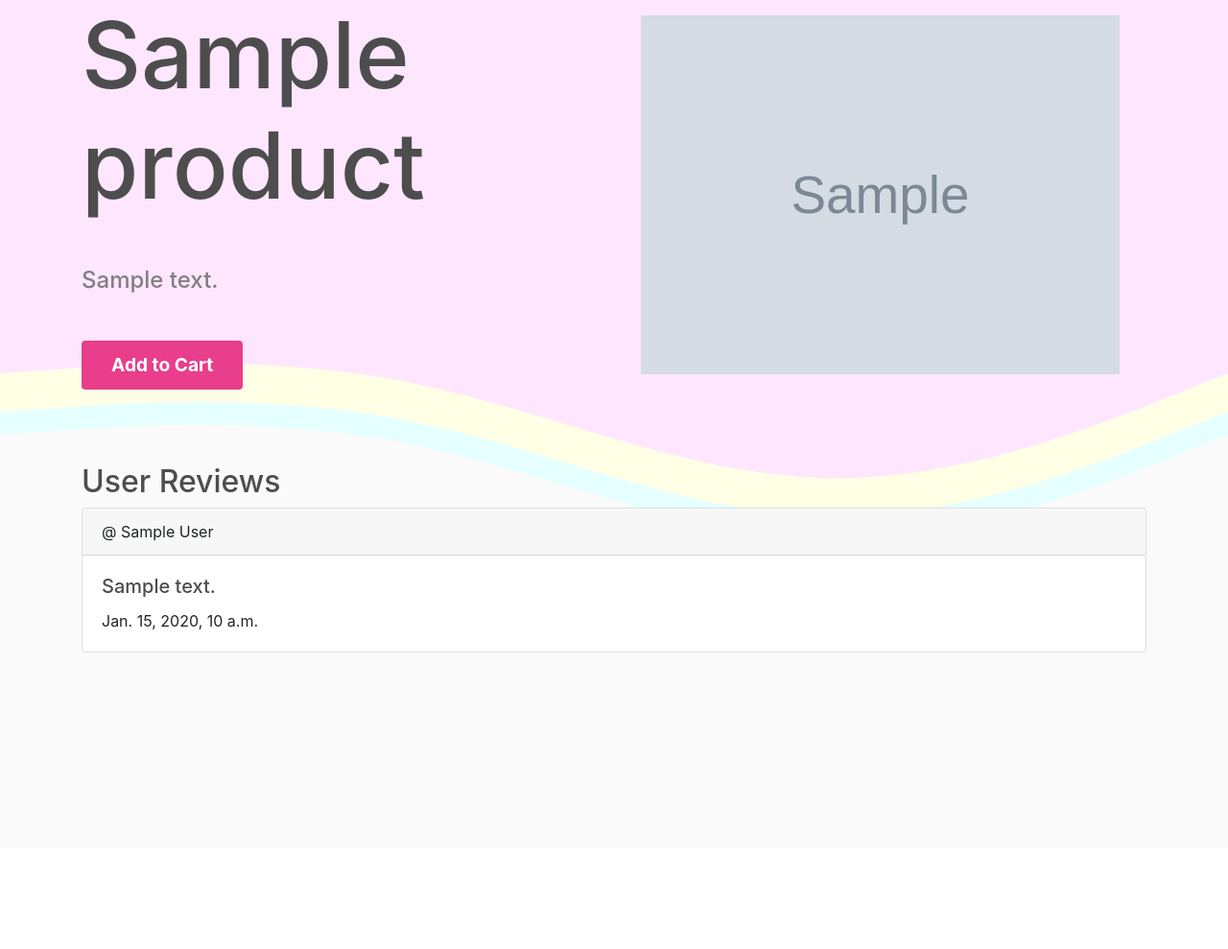
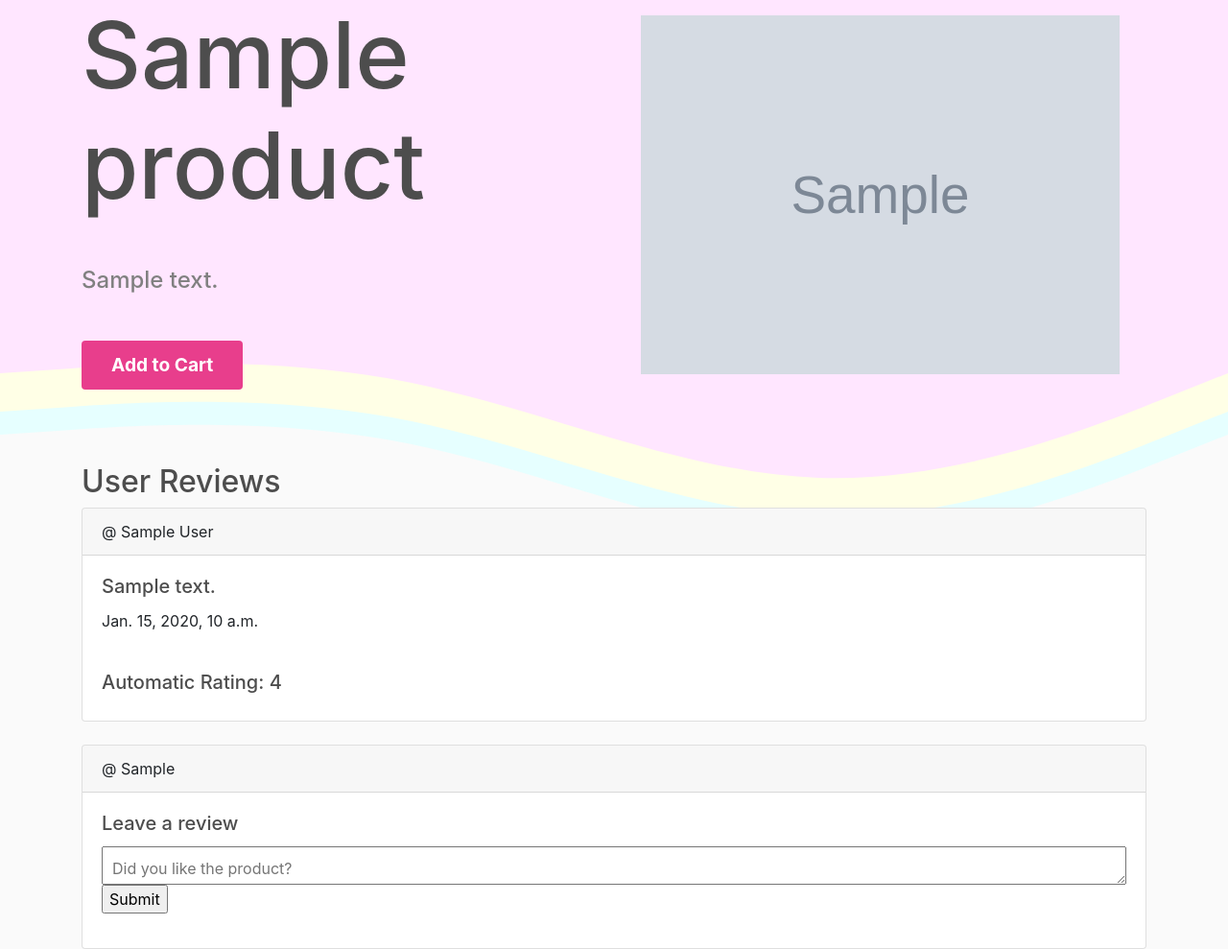
Before and after one commit to Awsaf780/django-ecommerce-299, a Django app: a page that uses store/templates/store/view_product.html in a window 1280 px wide. Shown: the part 148-1137 px from the top of the page at 96% size. Before the commit the page ends 828 px from the top, so only its background shows below. Run offline with Django 3.2, Linux system fonts and the light colour scheme; a user stored in the database is signed in; tables that the repository leaves empty hold one stand-in row (values such as "Sample post"); grey boxes marked "Sample" are stand-in pictures; parts of the project's set-up code (start-up, migrations or seed data) failed here and were passed over.

Commit message:
create auto rating of reviews

```diff
--- a/store/forms.py
+++ b/store/forms.py
@@ -2,8 +2,15 @@ from django.forms import ModelForm
 from django.contrib.auth.forms import UserCreationForm
 from django.contrib.auth.models import User
 from django import forms
+from .models import Sentiment
+
 
 class CreateUserForm(UserCreationForm):
     class Meta:
         model = User
         fields = ['first_name', 'last_name', 'username', 'email', 'password1', 'password2']
+
+class SentimentForm(ModelForm):
+    class Meta:
+        model = Sentiment
+        fields = ['review']
--- a/store/templates/store/view_product.html
+++ b/store/templates/store/view_product.html
@@ -48,6 +48,11 @@
         z-index: 5;
         height: 50%;
         opacity: 0.5;
+    }
+    .comment-box{
+        padding: 10px;
+        height: 5vh;
+        width: 100%;
     }
 
 
@@ -104,11 +109,29 @@
     </div>
     <div class="card-body">
     <h5 class="card-title">{{review.review}}</h5>
-    <p class="card-text">{{review.date_added}}</p>
+    <p class="card-text">{{review.date_added}}</p><br>
+    <h5>Automatic Rating: <bold>{{review.rating|floatformat:0}}</bold></h5>
     </div>
     </div>
         <br>
 {% endfor %}
+
+<div class="card">
+<div class="card-header">
+@ {{user.first_name}}
+</div>
+<div class="card-body">
+<h5 class="card-title">Leave a review</h5>
+
+    <form action="" method="post">
+        {%csrf_token%}
+        {{form.review}}
+        <input type="submit" name="Submit">
+    </form>
+
+
+</div>
+</div>
 
     </div>
 
@@ -116,6 +139,11 @@
 </div>
 
 
+<script>
+    var x = document.getElementById('id_review');
+    x.classList.add('comment-box');
+    x.placeholder = "Did you like the product? "
+</script>
 
 
 <!--<img src="{{product.imageURL}}" alt="" style="height: 400px">-->
--- a/store/views.py
+++ b/store/views.py
@@ -3,7 +3,7 @@ from django.http import JsonResponse
 import json
 import datetime
 from django.contrib.auth.forms import UserCreationForm
-from .forms import CreateUserForm
+from .forms import CreateUserForm, SentimentForm
 from . models import *
 from .utils import *
 
@@ -16,10 +16,30 @@ from django.contrib.auth.decorators import login_required
 
 def view_product(request, slug):
     context = {}
+    product = Product.objects.get(slug=slug)
 
-    product = Product.objects.get(slug=slug)
+    form = SentimentForm()
+
+    if request.method == 'POST':
+        form = SentimentForm(request.POST)
+        if form.is_valid():
+            review = form.cleaned_data.get('review')
+            customer = Customer.objects.get(user=request.user)
+
+            score = sentiment_analyse(review)
+            rating = sentiment_score_to_rating(score)
+
+            Sentiment.objects.create(
+                customer=customer,
+                product=product,
+                review=review,
+                score=score,
+                rating=rating
+            )
+            form = SentimentForm()
+
     reviews = Sentiment.objects.filter(product=product)
-    context = {'product': product, 'reviews': reviews}
+    context = {'product': product, 'reviews': reviews, 'form': form}
 
     return render(request, 'store/view_product.html', context)
 
@@ -176,3 +196,82 @@ def processOrder(request):
 def dashboard(request):
     context = {}
     return render(request, 'store/dashboard.html', context)
+
+
+
+############ All custom Functions
+from nltk.sentiment.vader import SentimentIntensityAnalyzer
+from nltk.tokenize import word_tokenize
+from nltk.corpus import stopwords
+
+
+
+stopword_list = stopwords.words('english')
+
+# stopword_list.append('die')
+stopword_list.append('carbonara')
+stopword_list.append('cheese')
+stopword_list.append('ramen')
+stopword_list.append('stew')
+stopword_list.append("'ve")
+
+
+def list_to_string(word_list):
+    sentence = ""
+    for word in word_list:
+        sentence += "{} ".format(word)
+
+    return sentence
+
+def sentiment_analyse(text):
+    text = text.lower()
+
+    text = word_tokenize(text, "english")
+
+    final_words = []
+    for word in text:
+        if word not in stopword_list:
+            final_words.append(word)
+
+    text = list_to_string(final_words)
+
+    score = SentimentIntensityAnalyzer().polarity_scores(text)
+    neg = score['neg']
+    pos = score['pos']
+    neu = score['neu']
+
+    if pos > neg:
+        result = pos
+    elif pos < neg:
+        result = neg*-1
+    else:
+        result = neu*0
+
+    return result
+
+
+def sentiment_score_to_rating(score):
+    rating_1 = -0.6
+    rating_2 = -0.2
+    rating_4 = 0.2
+    rating_5 = 0.6
+
+    if score == 0:
+        rating = 0
+
+    elif score > rating_5:
+        rating = 5
+
+    elif score > rating_4:
+        rating = 4
+
+    elif score < rating_1:
+        rating = 1
+
+    elif score < rating_2:
+        rating = 2
+
+    else:
+        rating = 3
+
+    return rating
```
Also changed, not shown: static/images/star.png (added).
